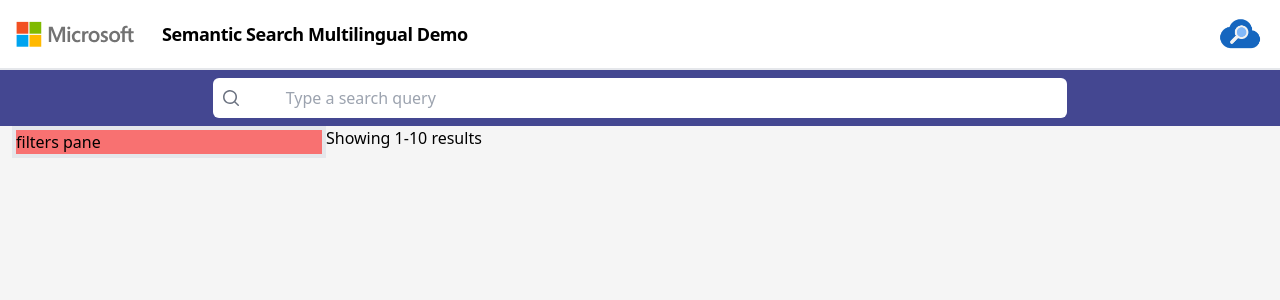
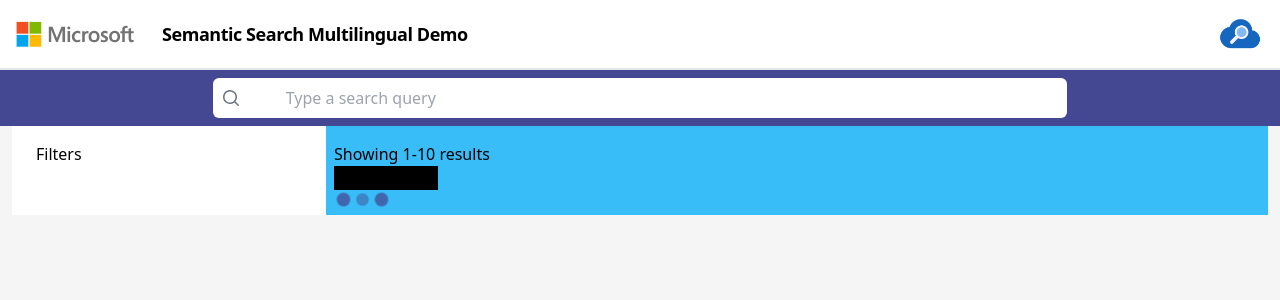
Before and after one commit to farzad528/semantic-multilingual-demo, a Next.js app: page / in a window 1280 px wide. Shown: the top 300 px of the page. Built offline with nearby package versions, Linux system fonts and the light colour scheme.

Commit message:
hooked up backend

```diff
--- a/package.json
+++ b/package.json
@@ -20,6 +20,7 @@
     "next": "13.1.6",
     "react": "18.2.0",
     "react-dom": "18.2.0",
+    "react-spinners": "^0.13.8",
     "typescript": "4.9.5"
   },
   "devDependencies": {
--- /dev/null
+++ b/pages/api/search.tsx
@@ -0,0 +1,42 @@
+import { NextApiRequest, NextApiResponse } from "next";
+
+if (!process.env.API_KEY) {
+  throw new Error("Missing env var from Azure Cognitive Search API Key");
+}
+
+export default async function handler(
+  req: NextApiRequest,
+  res: NextApiResponse
+) {
+  const { search } = req.body;
+
+  const payload = {
+    search,
+    queryType: "semantic",
+    queryLanguage: "en-us",
+    captions: "extractive",
+    answers: "extractive",
+    semanticConfiguration: "config_en",
+    count: "true",
+  };
+
+  const response = await fetch(
+    // `https://${process.env.SERVICE_DOMAIN}/indexes/${process.env.INDEX_NAME}/docs/search?api-version=${process.env.API_VERSION}`,
+    "https://fsunavala-ss-sandbox.search.windows.net/indexes/biographies-multilingual-index/docs/search?api-version=2021-04-30-preview",
+
+    {
+      headers: {
+        "Content-Type": "application/json",
+        "api-key": `${process.env.API_KEY ?? ""}`,
+      },
+      method: "POST",
+      body: JSON.stringify(payload),
+    }
+  );
+
+  const json = await response.json();
+
+  console.log(response);
+
+  res.status(200).json(json);
+}
--- a/pages/index.tsx
+++ b/pages/index.tsx
@@ -2,14 +2,46 @@ import Head from "next/head";
 import Image from "next/image";
 import { Inter } from "@next/font/google";
 import Header from "@/components/Header";
-import React from "react";
+import React, { useState } from "react";
 import { Menu, Transition } from "@headlessui/react";
 import { MagnifyingGlassIcon } from "@heroicons/react/20/solid";
 import { Fragment } from "react";
+import { BeatLoader } from "react-spinners";
 
 const inter = Inter({ subsets: ["latin"] });
 
 export default function Home() {
+  const [loading, setLoading] = useState(false);
+  const [searchTerm, setSearchTerm] = useState("");
+  const [searchResults, setSearchResults] = useState<String>("");
+  // const [searchResultsCount, setSearchResultsCount] = useState(0);
+
+  const query = searchTerm;
+
+  const getSearchResults = async (e: any) => {
+    e.preventDefault();
+    setSearchResults("");
+    setLoading(true);
+
+    const response = await fetch("/api/search", {
+      method: "POST",
+      headers: {
+        "Content-Type": "application/json",
+        "api-key": `${process.env.API_KEY ?? ""}`,
+      },
+      body: JSON.stringify({
+        query,
+      }),
+    });
+
+    if (!response.ok) {
+      throw new Error(response.statusText);
+    }
+
+    let semanticAnswer = await response.json();
+    console.log(semanticAnswer);
+    setLoading(false);
+  };
   return (
     <>
       <Head>
@@ -22,27 +54,34 @@ export default function Home() {
       <main className="bg-[#F5F5F5] h-screen">
         <div className="flex w-full justify-center items-center bg-[#444791]">
           <div className="flex items-center bg-white w-2/3 rounded-md my-2 px-2">
-            {/* <Image
-              alt="search icon"
-              src="/searchIcon.svg"
-              width={30}
-              height={30}
-            /> */}
             <MagnifyingGlassIcon width={20} className="text-gray-500" />
             <input
               className="py-2 px-1 bg-[#FFFFFFCC] text-center"
               placeholder={"Type a search query"}
+              value={searchTerm}
+              onChange={(e) => setSearchTerm(e.target.value)}
             />
           </div>
         </div>
-
         <div className="flex w-screen px-3">
-          <div className="flex-auto w-1/4 border-4 bg-red-400">
-            <div>filters pane</div>
+          <div className="flex-auto w-1/4 pt-4 px-2 bg-white">
+            <div className="bg-white pl-4">
+              <p>Filters</p>
+            </div>
           </div>
-          <div className="flex-auto w-3/4 border-rose">
+          <div className="flex-auto w-3/4 bg-sky-400 pt-4 px-2">
             <div>
               <p>Showing 1-10 results</p>
+              {!loading && (
+                <button
+                  className="bg-black"
+                  onClick={(e) => getSearchResults(e)}
+                >
+                  search lets go
+                </button>
+              )}
+              {/* <div>{searchResults}</div> */}
+              <BeatLoader color="#444791" />
             </div>
           </div>
           {/* Search Results */}
```
Also changed, not shown: 1 other file (tests, documents, lock files or other folders).
